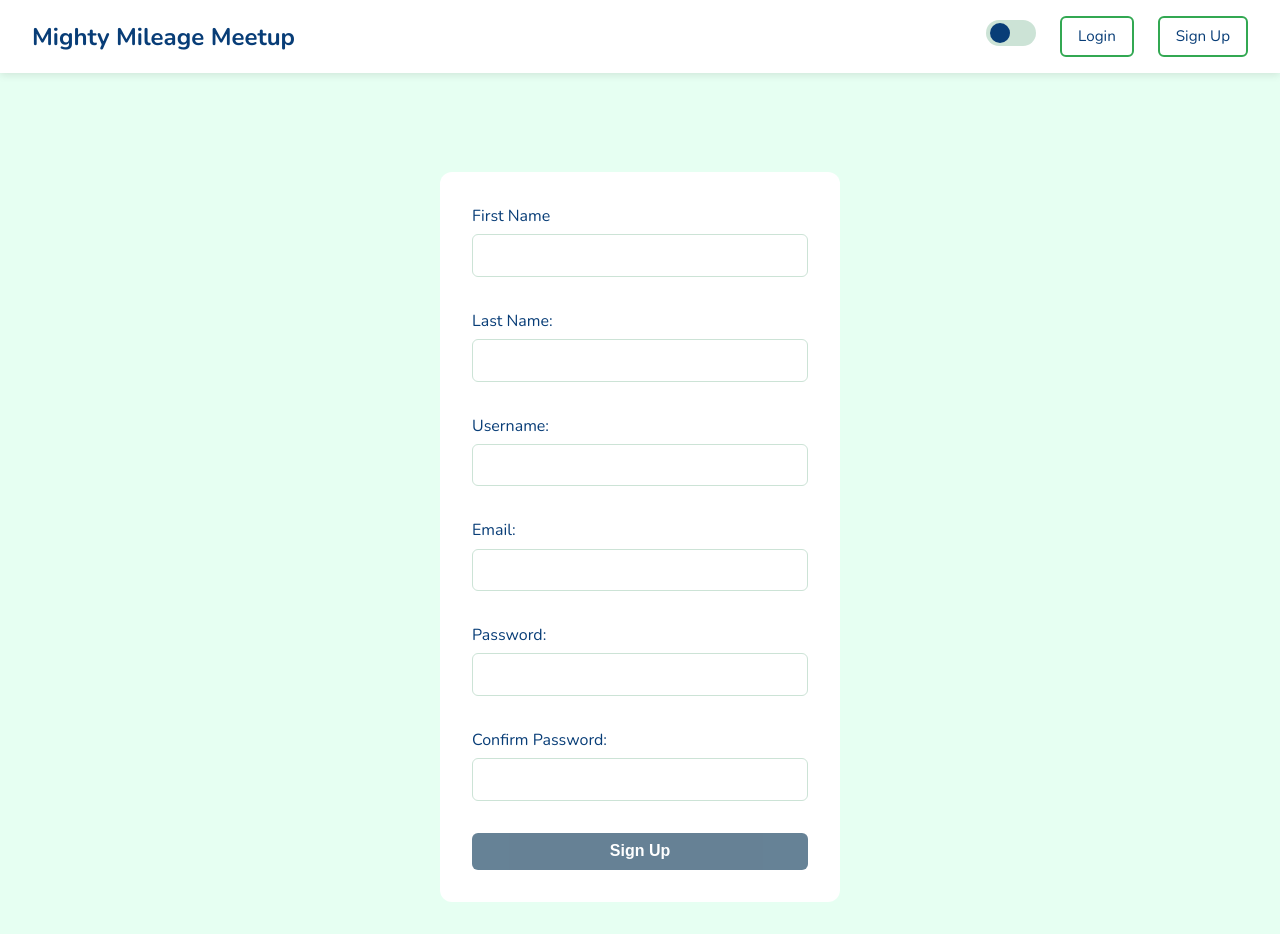
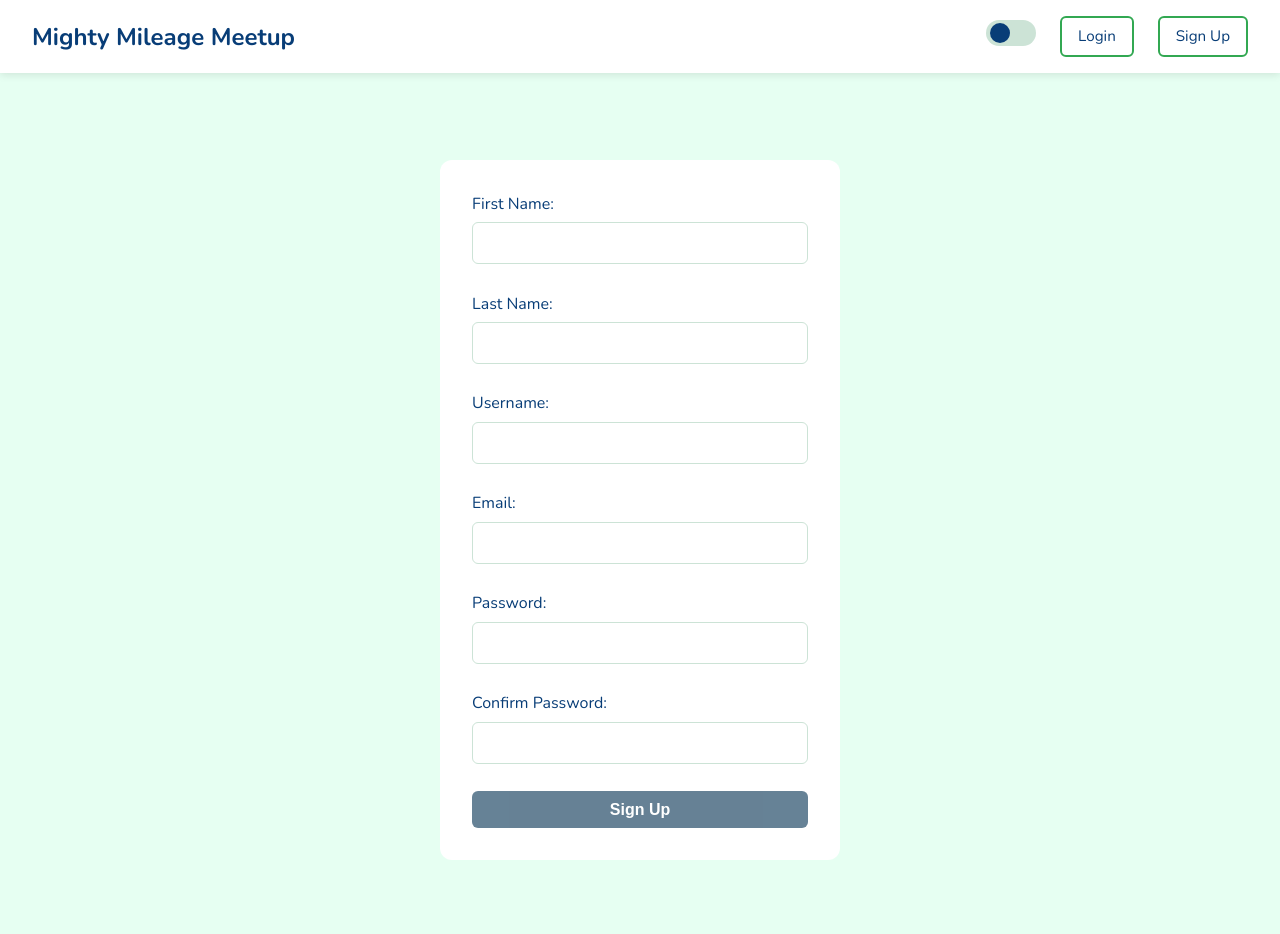
Before and after one commit to sjtroxel/Q3-2025-Codefi-SoloProject, an Angular app in the folder FE-Mighty_Mileage_Meetup/: page /signup in a window 1280 px wide. After the commit the page ends 880 px from the top, so only its background shows below. Built offline with nearby package versions, Linux system fonts and the light colour scheme.

Commit message:
slight compacting to signup form styling

```diff
--- a/FE-Mighty_Mileage_Meetup/src/app/pages/signup/signup.html
+++ b/FE-Mighty_Mileage_Meetup/src/app/pages/signup/signup.html
@@ -1,7 +1,7 @@
 <div class="container">
 	<form [formGroup]="signupForm" (ngSubmit)="signup()">
 		<div class="form-group">
-			<label for="first_name">First Name</label>
+			<label for="first_name">First Name:</label>
 			<input type="text" formControlName="first_name" />
 		</div>
 		<div class="form-group">
--- a/FE-Mighty_Mileage_Meetup/src/app/pages/signup/signup.scss
+++ b/FE-Mighty_Mileage_Meetup/src/app/pages/signup/signup.scss
@@ -4,7 +4,7 @@
   justify-content: center;
   align-items: center;
   min-height: calc(100vh - 60px);
-  padding: 2rem;
+  padding: 1rem;
 
   form {
     background: var(--card-bg);
@@ -15,7 +15,7 @@
     max-width: 400px;
     display: flex;
     flex-direction: column;
-    gap: 1.2rem;
+    gap: 0.9rem;
 
     h2 {
       text-align: center;
```
